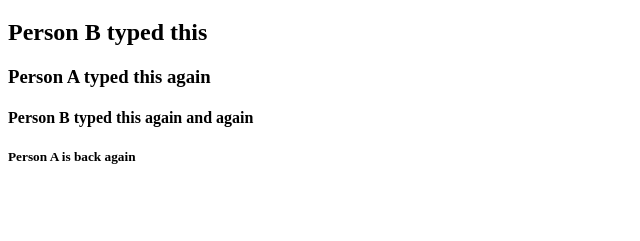
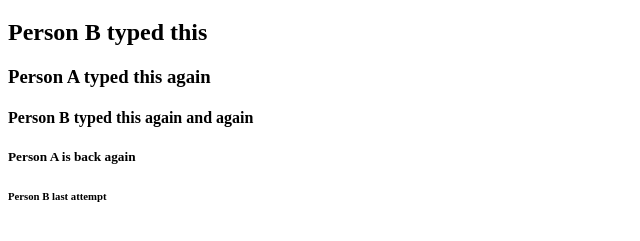
Before and after one commit to GurnekS/donut, a plain HTML site: page index.html in a window 1280 px wide. Shown: the part 61-302 px from the top of the page, without its empty margins (0-640 px from the left). Drawn offline with Linux system fonts and the light colour scheme.

Commit message:
last attempt

```diff
--- a/index.html
+++ b/index.html
@@ -10,6 +10,7 @@
 <h3>Person A typed this again</h3>
 <h4>Person B typed this again and again</h4>
 <h5>Person A is back again</h5>
+<h6> Person B last attempt</h6>
 
 </body>
 </html>
```
